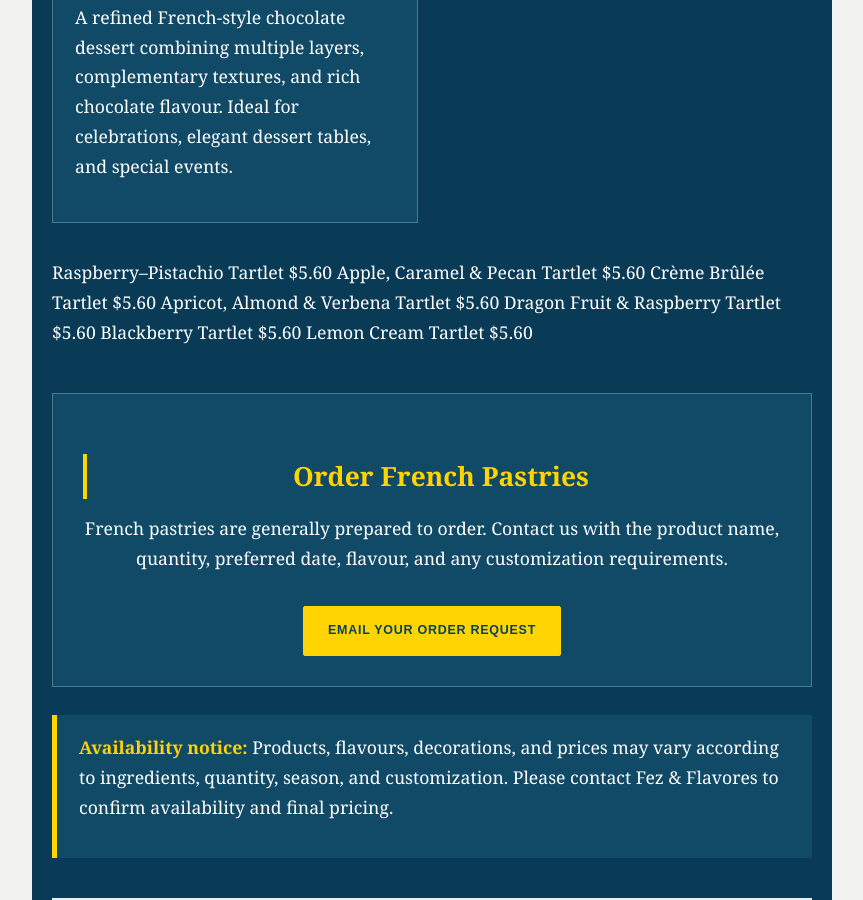
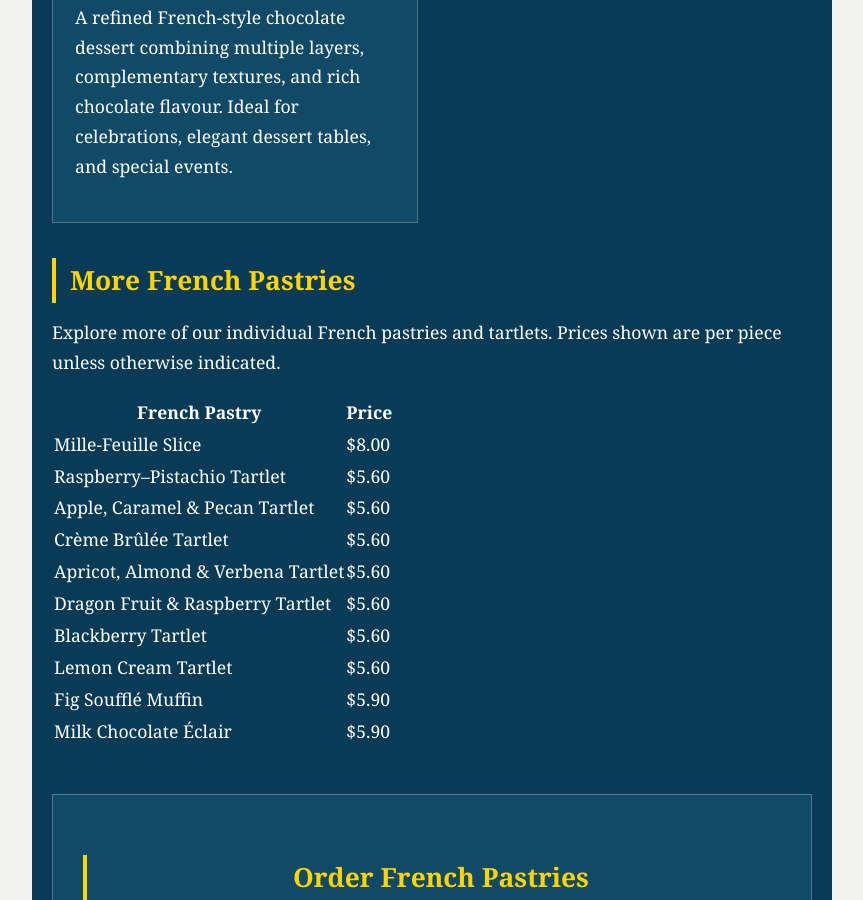
Before and after one commit to AKSELHACH/fez-and-flavores-blog, a Jekyll site: the page built from _posts/2026-08-02-french-pastry-collection.md, in a window 1280 px wide and 900 px high, scrolled down 2858 px. Shown: the whole window, without its empty margins (208-1071 px from the left). Built offline with Jekyll 4.4.1, drawn with Linux system fonts in a browser that asks for light colours.

Commit message:
Complete French pastry price menu structure
Added a section for more French pastries with a detailed price menu.

```diff
--- a/_posts/2026-08-02-french-pastry-collection.md
+++ b/_posts/2026-08-02-french-pastry-collection.md
@@ -134,40 +134,85 @@ Our pastries combine traditional French techniques, carefully selected ingredien
 
 </div>
 
-<tr>
-  <td>Raspberry–Pistachio Tartlet</td>
-  <td>$5.60</td>
-</tr>
+<section class="pastry-price-menu">
 
-<tr>
-  <td>Apple, Caramel &amp; Pecan Tartlet</td>
-  <td>$5.60</td>
-</tr>
+  <h2>More French Pastries</h2>
 
-<tr>
-  <td>Crème Brûlée Tartlet</td>
-  <td>$5.60</td>
-</tr>
+  <p>
+    Explore more of our individual French pastries and tartlets.
+    Prices shown are per piece unless otherwise indicated.
+  </p>
 
-<tr>
-  <td>Apricot, Almond &amp; Verbena Tartlet</td>
-  <td>$5.60</td>
-</tr>
+  <div class="pastry-table-wrapper">
 
-<tr>
-  <td>Dragon Fruit &amp; Raspberry Tartlet</td>
-  <td>$5.60</td>
-</tr>
+    <table class="pastry-menu-table">
 
-<tr>
-  <td>Blackberry Tartlet</td>
-  <td>$5.60</td>
-</tr>
+      <thead>
+        <tr>
+          <th scope="col">French Pastry</th>
+          <th scope="col">Price</th>
+        </tr>
+      </thead>
 
-<tr>
-  <td>Lemon Cream Tartlet</td>
-  <td>$5.60</td>
-</tr>
+      <tbody>
+
+        <tr>
+          <td>Mille-Feuille Slice</td>
+          <td>$8.00</td>
+        </tr>
+
+        <tr>
+          <td>Raspberry–Pistachio Tartlet</td>
+          <td>$5.60</td>
+        </tr>
+
+        <tr>
+          <td>Apple, Caramel &amp; Pecan Tartlet</td>
+          <td>$5.60</td>
+        </tr>
+
+        <tr>
+          <td>Crème Brûlée Tartlet</td>
+          <td>$5.60</td>
+        </tr>
+
+        <tr>
+          <td>Apricot, Almond &amp; Verbena Tartlet</td>
+          <td>$5.60</td>
+        </tr>
+
+        <tr>
+          <td>Dragon Fruit &amp; Raspberry Tartlet</td>
+          <td>$5.60</td>
+        </tr>
+
+        <tr>
+          <td>Blackberry Tartlet</td>
+          <td>$5.60</td>
+        </tr>
+
+        <tr>
+          <td>Lemon Cream Tartlet</td>
+          <td>$5.60</td>
+        </tr>
+
+        <tr>
+          <td>Fig Soufflé Muffin</td>
+          <td>$5.90</td>
+        </tr>
+
+        <tr>
+          <td>Milk Chocolate Éclair</td>
+          <td>$5.90</td>
+        </tr>
+
+      </tbody>
+
+    </table>
+
+  </div>
+
+</section>
 
 <div class="order-section">
 
```
